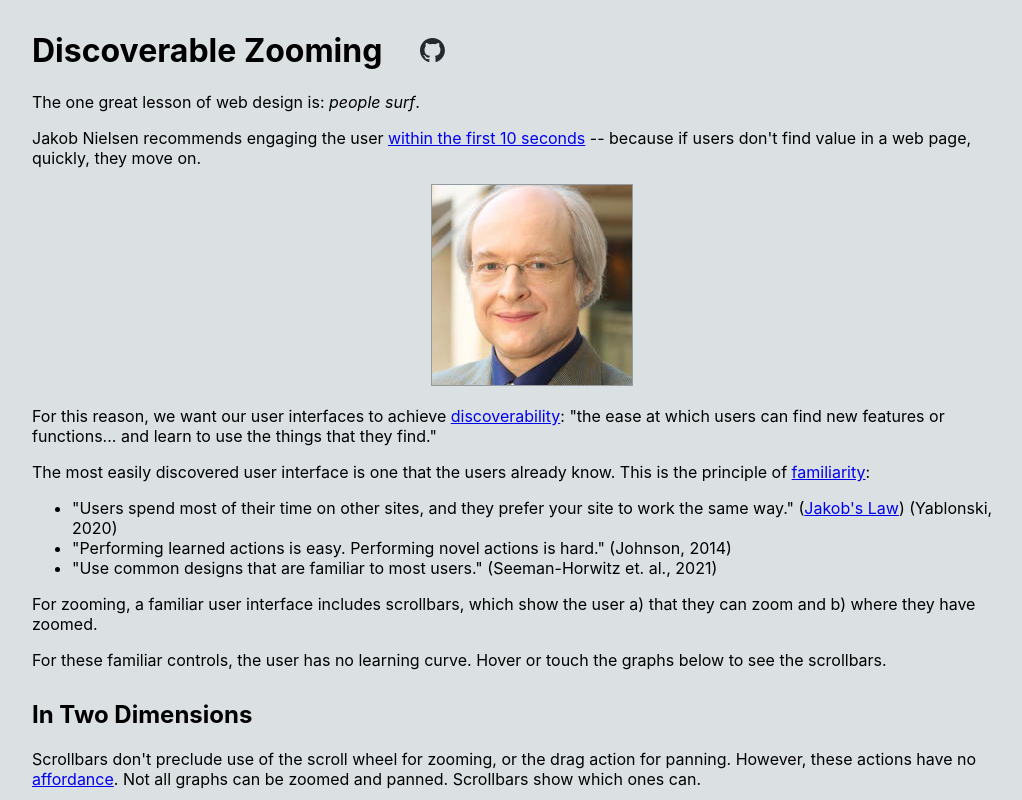
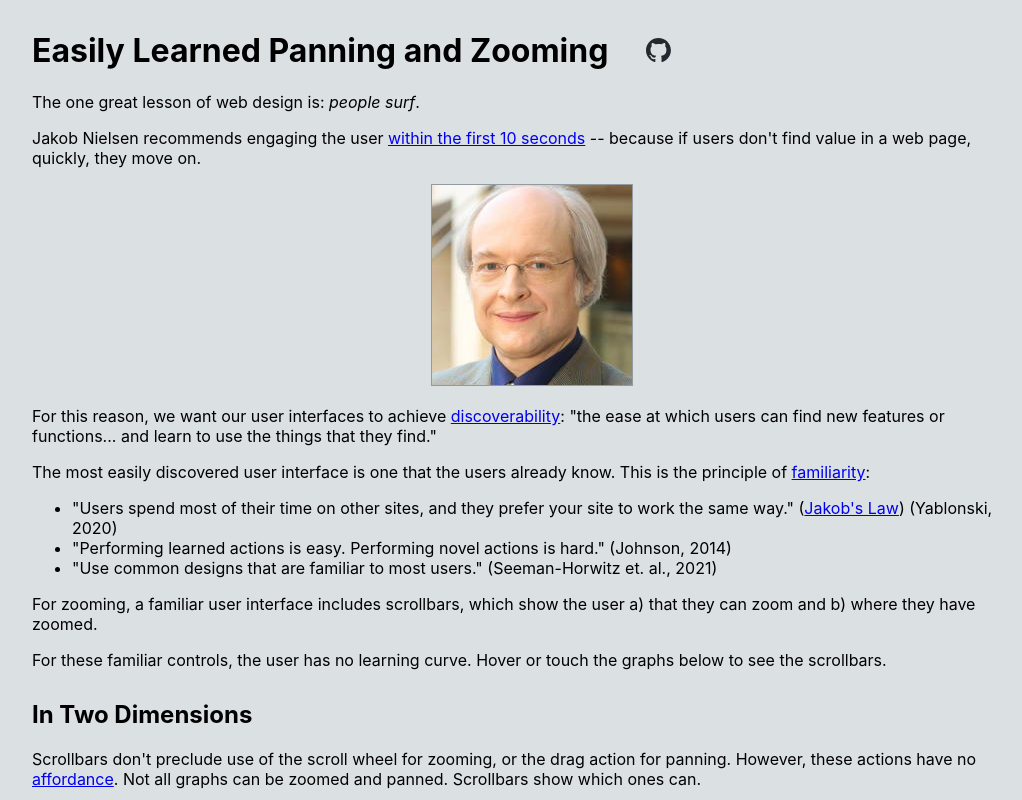
Before and after one commit to hemanrobinson/panning-zooming, a React (Create React App) app: page / in a window 1280 px wide. Shown: the top 800 px of the page, without its empty margins (108-1130 px from the left). Built offline with nearby package versions, Linux system fonts and the light colour scheme.

Commit message:
Discoverable -> Easily Learned

```diff
--- a/src/App.js
+++ b/src/App.js
@@ -5,14 +5,14 @@ import './App.css';
 import github from './github.svg';
 import nielsen from './nielsen.jpg';
 
-// Application:  Discoverable Panning and Zooming
+// Application:  Easily Learned Panning and Zooming
 const App = () => {
 
     // Return the App.
     return (
         <div className="Column">
             <div className="Description">
-                <h1>Discoverable Zooming&nbsp;&nbsp;&nbsp;&nbsp;&nbsp;<a href="https://github.com/hemanrobinson/panning-zooming/"><img className="icon" title="Code Shared on GitHub" alt="Code Shared on GitHub" src={github}/></a></h1>
+                <h1>Easily Learned Panning and Zooming&nbsp;&nbsp;&nbsp;&nbsp;&nbsp;<a href="https://github.com/hemanrobinson/panning-zooming/"><img className="icon" title="Code Shared on GitHub" alt="Code Shared on GitHub" src={github}/></a></h1>
                 <p>
                 The one great lesson of web design is:  <i>people surf</i>.
                 </p>
```
Also changed, not shown: 1 other file (tests, documents, lock files or other folders).
